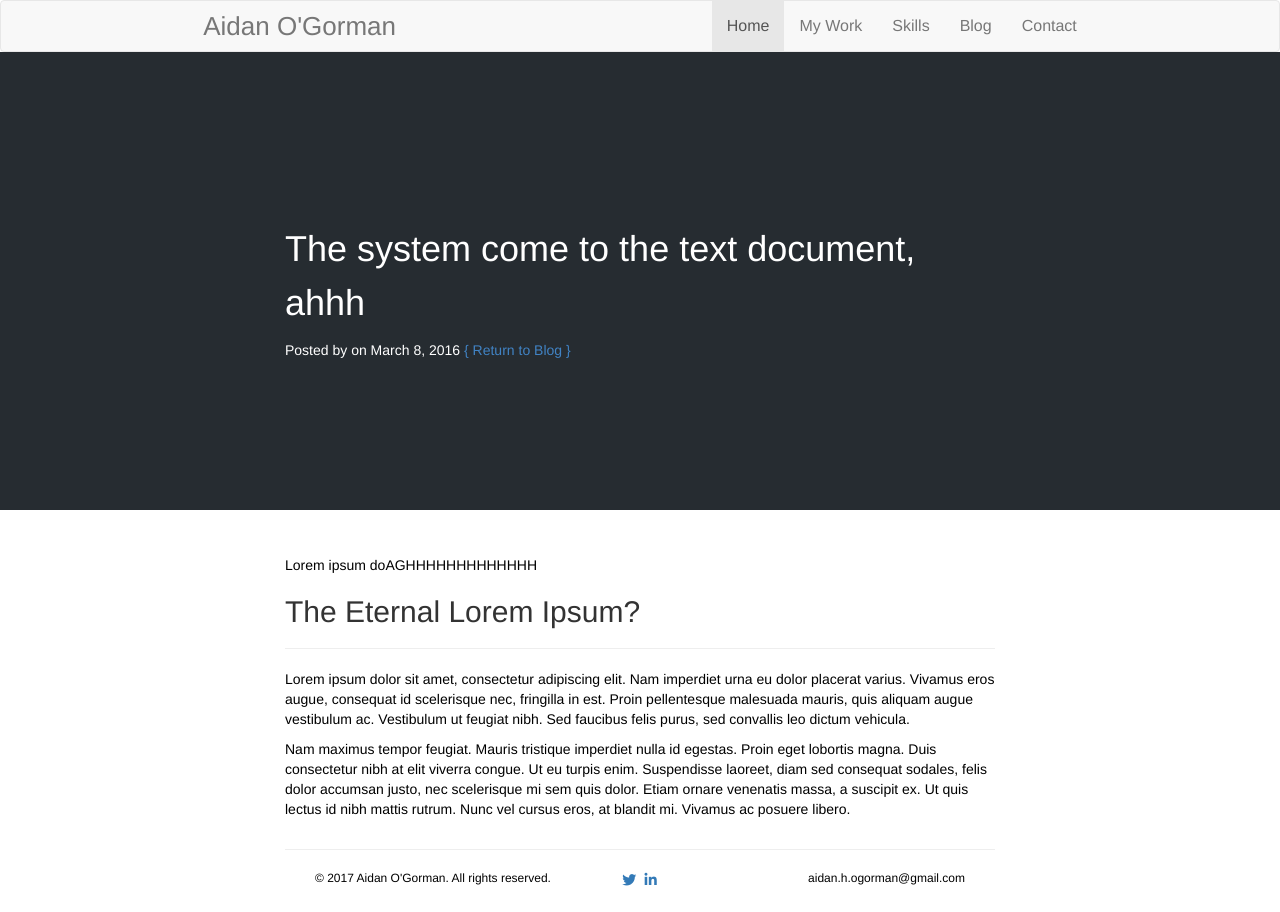
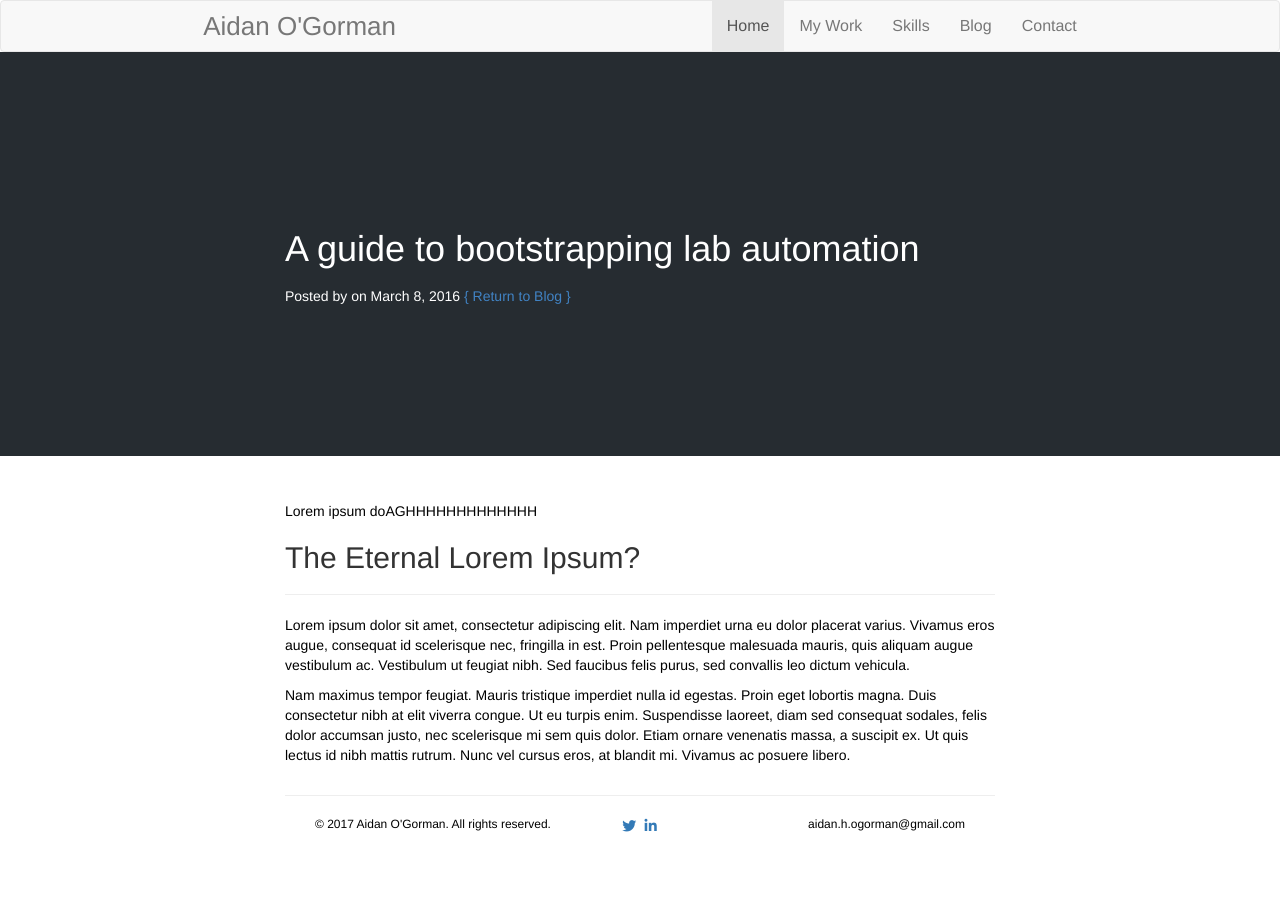
Before and after one commit to a2ogorma/a2ogorma.github.io, a Jekyll site: the page built from _posts/2016-03-08-Eternal-Lorem-Ipsum-Copy.md, in a window 1280 px wide. Built offline with Jekyll 4.4.1, drawn with Linux system fonts in a browser that asks for light colours; nearby versions of some CDN libraries; library files that are not in the unit come from our copies.

Commit message:
Update 2016-03-08-Eternal-Lorem-Ipsum-Copy.md

```diff
--- a/_posts/2016-03-08-Eternal-Lorem-Ipsum-Copy.md
+++ b/_posts/2016-03-08-Eternal-Lorem-Ipsum-Copy.md
@@ -1,6 +1,6 @@
 ---
 layout: post
-title: The system come to the text document, ahhh
+title: A guide to bootstrapping lab automation
 imgurl: /uwaftimg.jpg
 tags:
 - uwaft
```
